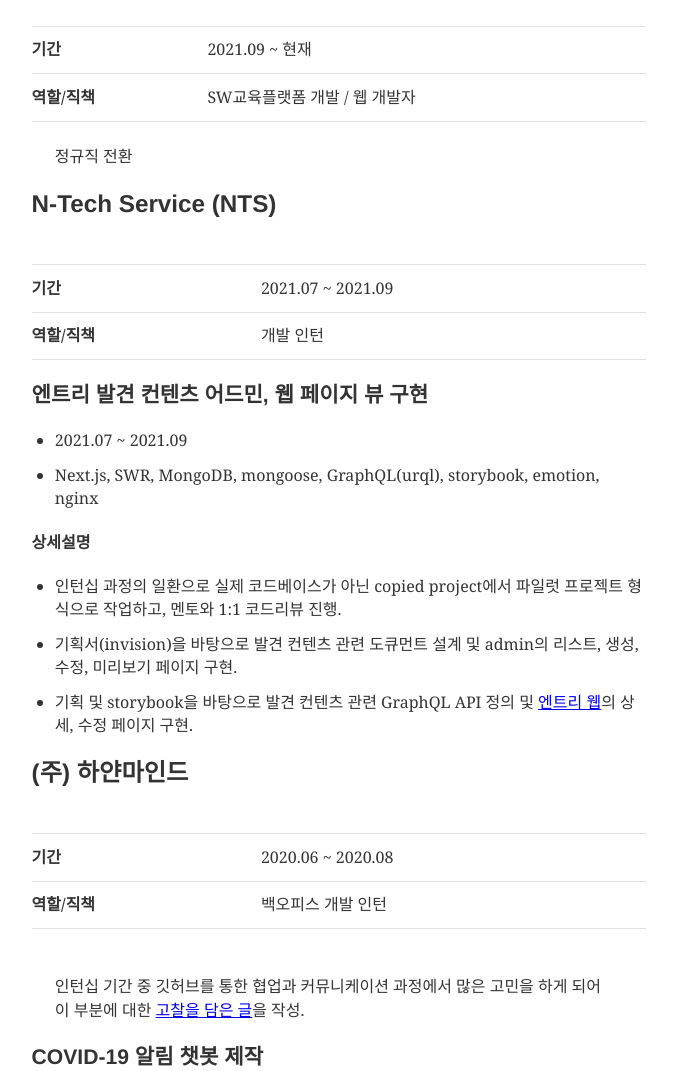
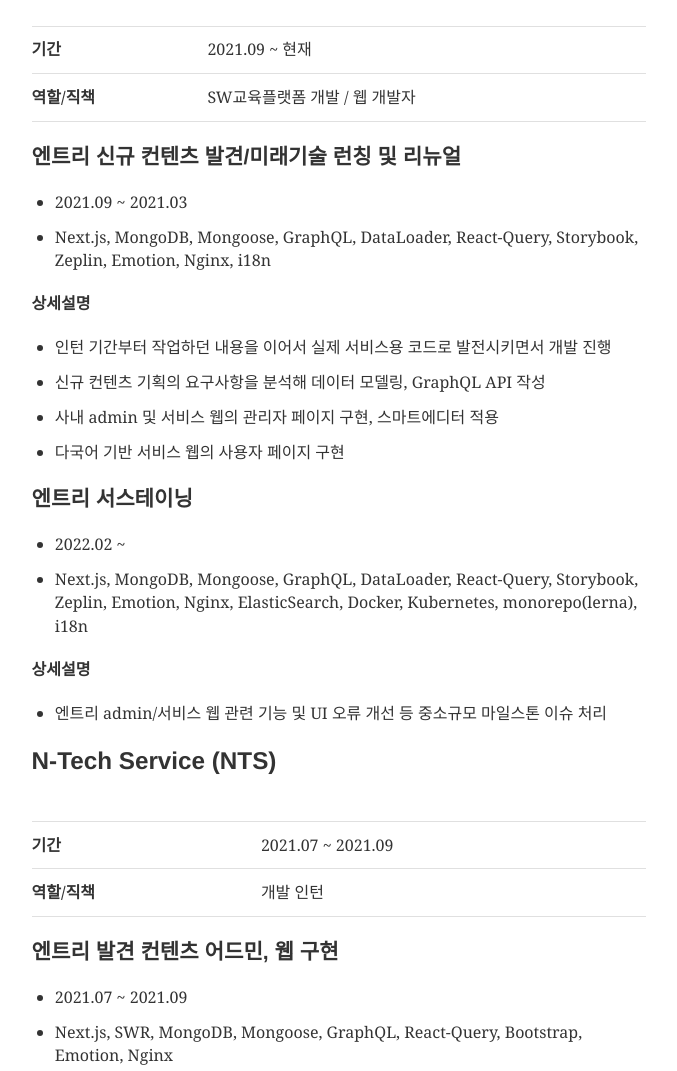
Before and after one commit to anthonyminyungi/yungi-gatsby-blog, a Gatsby site: page /about in a window 1280 px wide. Shown: the part 944-2015 px from the top of the page, without its empty margins (301-978 px from the left). Built offline with nearby package versions, Linux system fonts and the light colour scheme; Gatsby itself is replaced by a stand-in of ours; some packages are replaced by stand-ins of ours; what typography-theme-github would draw is missing.

Commit message:
update resume

```diff
--- a/content/__about/resume-ko.md
+++ b/content/__about/resume-ko.md
@@ -4,7 +4,7 @@
 lang: 'ko'
 showToc: false
 ---
-<div align="right"><sub><i>최근 수정한 날짜: 2021.09.03</i></sub></div>
+<div align="right"><sub><i>최근 수정한 날짜: 2022.03.29</i></sub></div>
 
 # 민윤기 (Anthony)
 
@@ -45,7 +45,26 @@
 |   **기간**    | 2021.09 ~ 현재                |
 | **역할/직책** | SW교육플랫폼 개발 / 웹 개발자 |
 
-> 정규직 전환
+### 엔트리 신규 컨텐츠 발견/미래기술 런칭 및 리뉴얼
+
+* 2021.09 ~ 2021.03
+* Next.js, MongoDB, Mongoose, GraphQL, DataLoader, React-Query, Storybook, Zeplin, Emotion, Nginx, i18n
+
+#### 상세설명
+
+* 인턴 기간부터 작업하던 내용을 이어서 실제 서비스용 코드로 발전시키면서 개발 진행
+* 신규 컨텐츠 기획의 요구사항을 분석해 데이터 모델링, GraphQL API 작성
+* 사내 admin 및 서비스 웹의 관리자 페이지 구현, 스마트에디터 적용
+* 다국어 기반 서비스 웹의 사용자 페이지 구현
+
+### 엔트리 서스테이닝
+
+* 2022.02 ~
+* Next.js, MongoDB, Mongoose, GraphQL, DataLoader, React-Query, Storybook, Zeplin, Emotion, Nginx, ElasticSearch, Docker, Kubernetes, monorepo(lerna), i18n
+
+#### 상세설명
+
+* 엔트리 admin/서비스 웹 관련 기능 및 UI 오류 개선 등 중소규모 마일스톤 이슈 처리
 
 ## N-Tech Service (NTS)
 
@@ -54,16 +73,16 @@
 |   **기간**    | 2021.07 ~ 2021.09 |
 | **역할/직책** | 개발 인턴         |
 
-### 엔트리 발견 컨텐츠 어드민, 웹 페이지 뷰 구현
+### 엔트리 발견 컨텐츠 어드민, 웹 구현
 
 * 2021.07 ~ 2021.09
-* Next.js, SWR, MongoDB, mongoose, GraphQL(urql), storybook, emotion, nginx
+* Next.js, SWR, MongoDB, Mongoose, GraphQL, React-Query, Bootstrap, Emotion, Nginx
 
 #### 상세설명
 
-* 인턴십 과정의 일환으로 실제 코드베이스가 아닌 copied project에서 파일럿 프로젝트 형식으로 작업하고, 멘토와 1:1 코드리뷰 진행.
-* 기획서(invision)을 바탕으로 발견 컨텐츠 관련 도큐먼트 설계 및 admin의 리스트, 생성, 수정, 미리보기 페이지 구현.
-* 기획 및 storybook을 바탕으로 발견 컨텐츠 관련 GraphQL API 정의 및 [엔트리 웹](https://playentry.org)의 상세, 수정 페이지 구현.
+* 인턴십 과정의 일환으로 실제 서비스 코드베이스가 아닌 일부만 클론된 환경에서 파일럿 프로젝트 형식으로 작업하고, 멘토와 1:1 코드리뷰 진행.
+* 기획서를 바탕으로 발견 컨텐츠 관련 일부 DB 모델 설계 및 admin의 리스트/생성/수정/미리보기 페이지 구현.
+* 기획 및 Storybook 마크업을 바탕으로 발견 컨텐츠 관련 일부 GraphQL API 정의 및 [엔트리 서비스 웹](https://playentry.org)의 상세/수정 페이지 구현.
 
 ## (주) 하얀마인드
 
```
